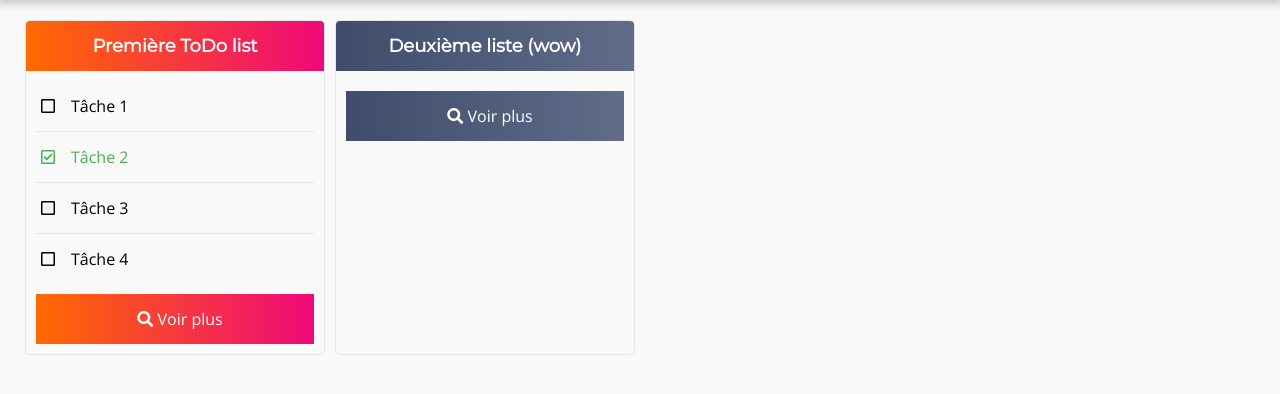
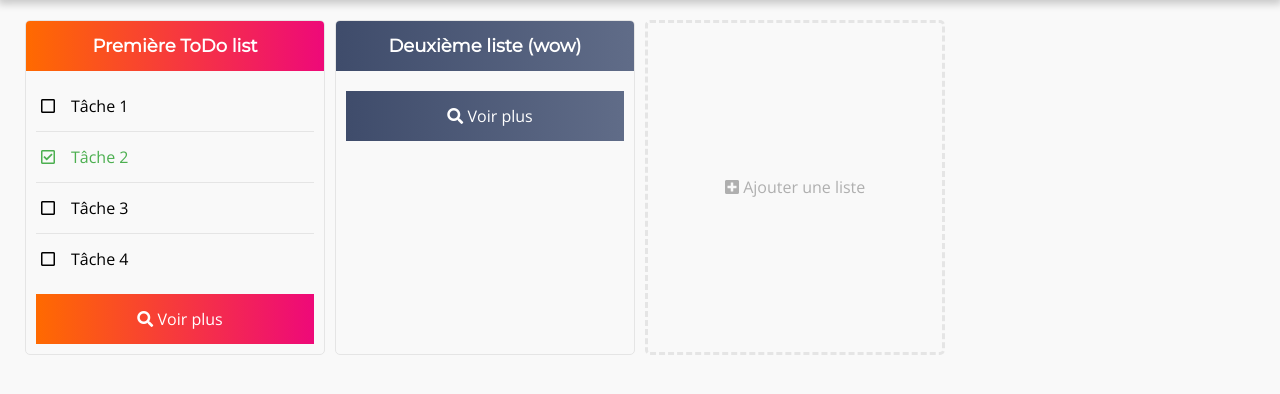
Before and after one commit to EmpireDemocratiqueDuPoulpe/Just-Do-It, a PHP site: page / in a window 1280 px wide. Shown: the part 95-489 px from the top of the page. Run offline with PHP 8.4, Linux system fonts and the light colour scheme; a user stored in the database is signed in; data comes from the database, SQL or seed files in the repository.

Commit message:
Ajout du bouton "Ajouter une liste"

```diff
--- a/views/index_v.php
+++ b/views/index_v.php
@@ -23,6 +23,12 @@
         <!-- Todo list -->
         <div id="todoListContainer">
             <?= $todoListsHTML; ?>
+
+            <div id="addTodoList">
+                <div>
+                    <p><i class="fas fa-plus-square"></i> Ajouter une liste</p>
+                </div>
+            </div>
         </div>
     </body>
 </html>
```
